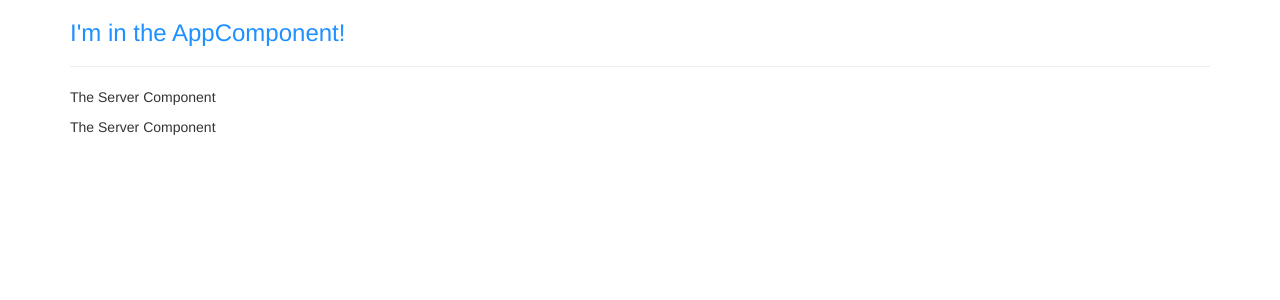
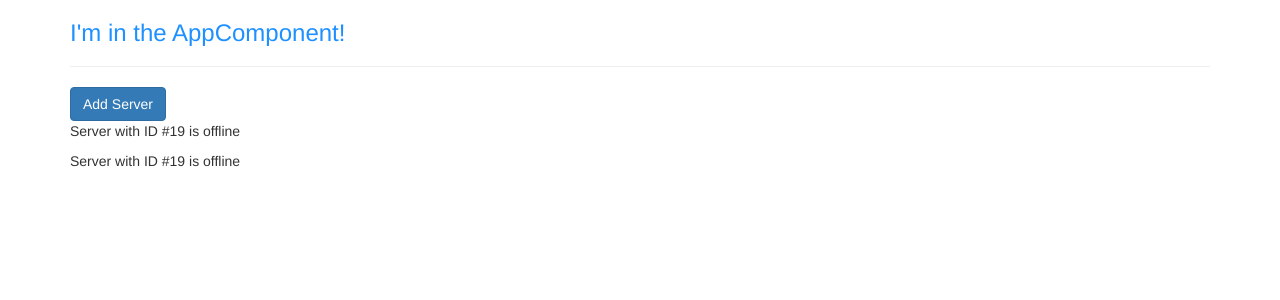
Before and after one commit to TheDapperDemon/RubyOnRails, an Angular app in the folder FirstAngularApp/: page / in a window 1280 px wide. Shown: the top 300 px of the page. Built offline with nearby package versions, Linux system fonts and the light colour scheme.

Commit message:
Created button that will be disabled unless allowNewConnection is set to true

```diff
--- a/FirstAngularApp/src/app/server/server.component.html
+++ b/FirstAngularApp/src/app/server/server.component.html
@@ -1 +1 @@
-<p>The Server Component</p>
+<p>Server with ID #{{serverID}} is {{serverStatus}}</p>
--- a/FirstAngularApp/src/app/server/server.component.ts
+++ b/FirstAngularApp/src/app/server/server.component.ts
@@ -5,5 +5,10 @@ import { Component } from '@angular/core';
   templateUrl: './server.component.html'
 })
 export class ServerComponent {
+    serverID = 19;
+    serverStatus = 'offline';
 
+    getServerStatus() {
+        return this.serverStatus;
+    }
 }
--- a/FirstAngularApp/src/app/servers/servers.component.html
+++ b/FirstAngularApp/src/app/servers/servers.component.html
@@ -1,2 +1,3 @@
+<button class="btn btn-primary" [disabled]="!allowNewServer">Add Server</button>
 <app-server></app-server>
 <app-server></app-server>
--- a/FirstAngularApp/src/app/servers/servers.component.ts
+++ b/FirstAngularApp/src/app/servers/servers.component.ts
@@ -3,15 +3,23 @@ import { Component, OnInit } from '@angular/core';
 @Component({
   // selector: '[app-servers]',
   // selector: '.app-servers',
+
+  // template: `
+  //   <app-server></app-server>
+  //   <app-server></app-server>`
+
   selector: 'app-servers',
-  template: `
-    <app-server></app-server>
-    <app-server></app-server>`,
+  templateUrl: './servers.component.html',
   styleUrls: ['./servers.component.css']
 })
 export class ServersComponent implements OnInit {
+  allowNewServer = false;
 
-  constructor() { }
+  constructor() {
+    setTimeout(() => {
+      this.allowNewServer = true;
+    }, 2000);
+  }
 
   ngOnInit() {
   }
```
